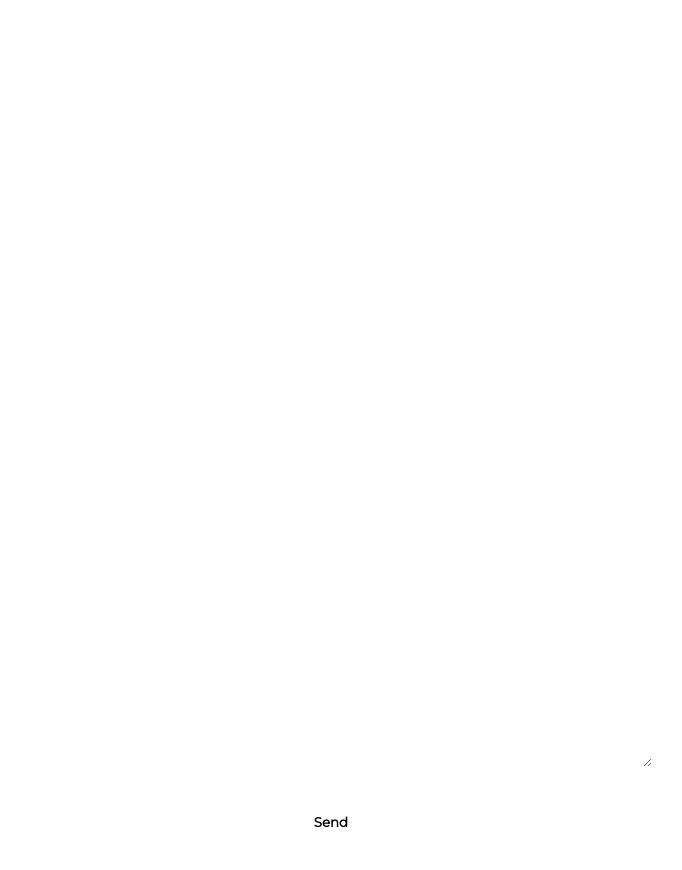
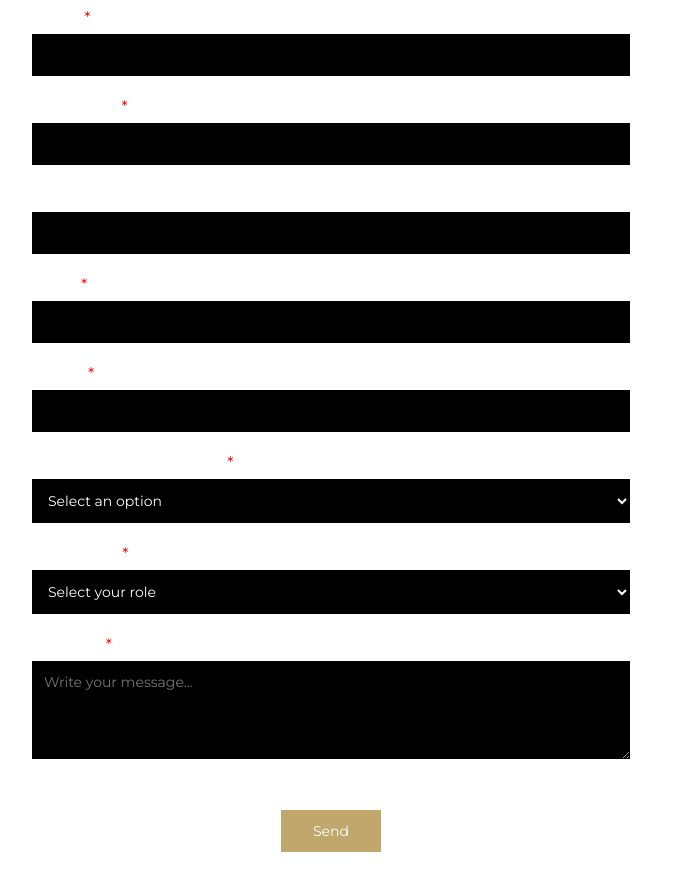
Before and after one commit to luismoreir4/contactus_moreira, a plain HTML site: page index.html in a window 1280 px wide. Shown: the whole page, without its empty margins (309-991 px from the left). Drawn offline with Linux system fonts and the light colour scheme.

Commit message:
Update index.html

```diff
--- a/index.html
+++ b/index.html
@@ -1,91 +1,108 @@
+<!-- Link da fonte Montserrat -->
+<link href="https://fonts.googleapis.com/css2?family=Montserrat&display=swap" rel="stylesheet">
 
-<!DOCTYPE html>
-<html lang="en">
-<head>
-    <meta charset="UTF-8">
-    <title>Contact Form</title>
-    <link href="https://fonts.googleapis.com/css2?family=Montserrat&display=swap" rel="stylesheet">
 <style>
   body {
-            background: transparent;
+    background-color: transparent;
     font-family: 'Montserrat', sans-serif;
     color: white;
   }
+
   form {
     max-width: 600px;
     margin: auto;
-            padding: 20px;
+    background-color: transparent;
   }
+
+  input, select, textarea {
+    width: 100%;
+    padding: 12px;
+    margin-bottom: 20px;
+    background-color: black;
+    color: white;
+    border: 1px solid white;
+    font-family: 'Montserrat', sans-serif;
+    font-size: 14px;
+  }
+
+  select option {
+    background-color: white;
+    color: black;
+  }
+
+  textarea {
+    resize: vertical;
+    min-height: 100px;
+  }
+
   label {
     display: block;
-            margin-top: 20px;
+    margin-bottom: 6px;
+    font-weight: 500;
   }
-        input, select, textarea {
-            width: 100%;
-            padding: 10px;
-            background-color: transparent;
-            border: 1px solid white;
+
+  .required::after {
+    content: " *";
+    color: red;
+  }
+
+  .submit-button {
+    background-color: #C2A76D;
     color: white;
+    border: none;
+    padding: 12px 32px;
+    font-size: 14px;
     font-family: 'Montserrat', sans-serif;
-            margin-top: 5px;
+    cursor: pointer;
+    display: block;
+    margin: 30px auto 0 auto;
   }
-        input::placeholder, textarea::placeholder, select {
-            color: white;
-        }
-        input[type="submit"] {
-            background-color: white;
-            color: black;
-            font-weight: bold;
-            cursor: pointer;
-            margin-top: 30px;
-            border: none;
-            padding: 12px 20px;
+
+  .submit-button:hover {
+    opacity: 0.9;
   }
 </style>
-</head>
-<body>
+
 <form>
-        <label for="lastname">Name *</label>
-        <input type="text" id="lastname" name="lastname" placeholder="Name *" required>
+  <label for="lastname" class="required">Name</label>
+  <input type="text" id="lastname" name="lastname" required>
 
-        <label for="firstname">First name *</label>
-        <input type="text" id="firstname" name="firstname" placeholder="First name *" required>
+  <label for="firstname" class="required">First name</label>
+  <input type="text" id="firstname" name="firstname" required>
 
   <label for="company">Company</label>
-        <input type="text" id="company" name="company" placeholder="Company">
+  <input type="text" id="company" name="company">
 
-        <label for="email">Email *</label>
-        <input type="email" id="email" name="email" placeholder="Email *" required>
+  <label for="email" class="required">Email</label>
+  <input type="email" id="email" name="email" required>
 
-        <label for="phone">Phone *</label>
-        <input type="text" id="phone" name="phone" placeholder="Phone *" required>
+  <label for="phone" class="required">Phone</label>
+  <input type="text" id="phone" name="phone" required>
 
-        <label for="contactObject">Purpose of your request *</label>
-        <select name="contactObject" id="contactObject" required>
-            <option value="" disabled selected>Purpose of your request *</option>
-            <option value="General Information">General Information</option>
-            <option value="Schedule a Demonstration">Schedule a Demonstration</option>
-            <option value="Maintenance">Maintenance</option>
-            <option value="Support Request">Support Request</option>
-            <option value="Consulting">Consulting</option>
-            <option value="Other">Other</option>
+  <label for="request" class="required">Purpose of your request</label>
+  <select id="request" name="request" required>
+    <option value="" disabled selected>Select an option</option>
+    <option value="info">General Information</option>
+    <option value="demo">Schedule a Demo</option>
+    <option value="maintenance">Maintenance</option>
+    <option value="support">Support Request</option>
+    <option value="consulting">Consulting</option>
+    <option value="other">Other</option>
   </select>
 
-        <label for="role">Who am I?</label>
-        <select name="role" id="role">
-            <option value="" disabled selected>Who am I?</option>
-            <option value="Architect">Architect</option>
-            <option value="Interior Designer">Interior Designer</option>
-            <option value="Owner">Owner</option>
-            <option value="Builder">Builder</option>
-            <option value="Property Manager">Property Manager</option>
-            <option value="Other">Other</option>
+  <label for="who" class="required">Who am I?</label>
+  <select id="who" name="who" required>
+    <option value="" disabled selected>Select your role</option>
+    <option value="architect">Architect</option>
+    <option value="designer">Interior Designer</option>
+    <option value="owner">Owner</option>
+    <option value="builder">Builder</option>
+    <option value="manager">Property Manager</option>
+    <option value="other">Other</option>
   </select>
 
-        <label for="message">Message *</label>
-        <textarea id="message" name="message" placeholder="Type your message here... *" rows="6" required></textarea>
+  <label for="message" class="required">Message</label>
+  <textarea id="message" name="message" required placeholder="Write your message..."></textarea>
 
-        <input type="submit" value="Send">
+  <button type="submit" class="submit-button">Send</button>
 </form>
-</body>
-</html>
```
Lines whose indentation alone changed are shown as unchanged.
